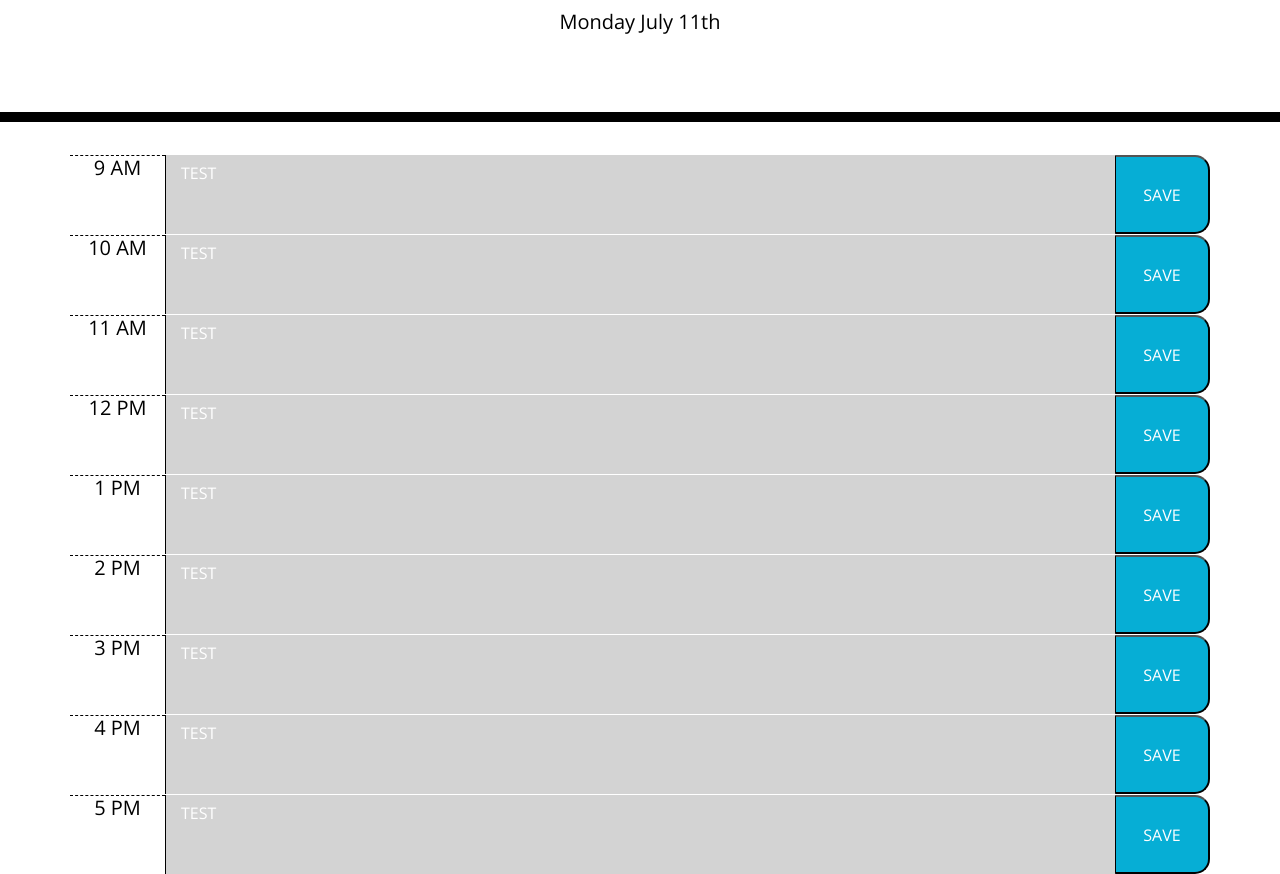
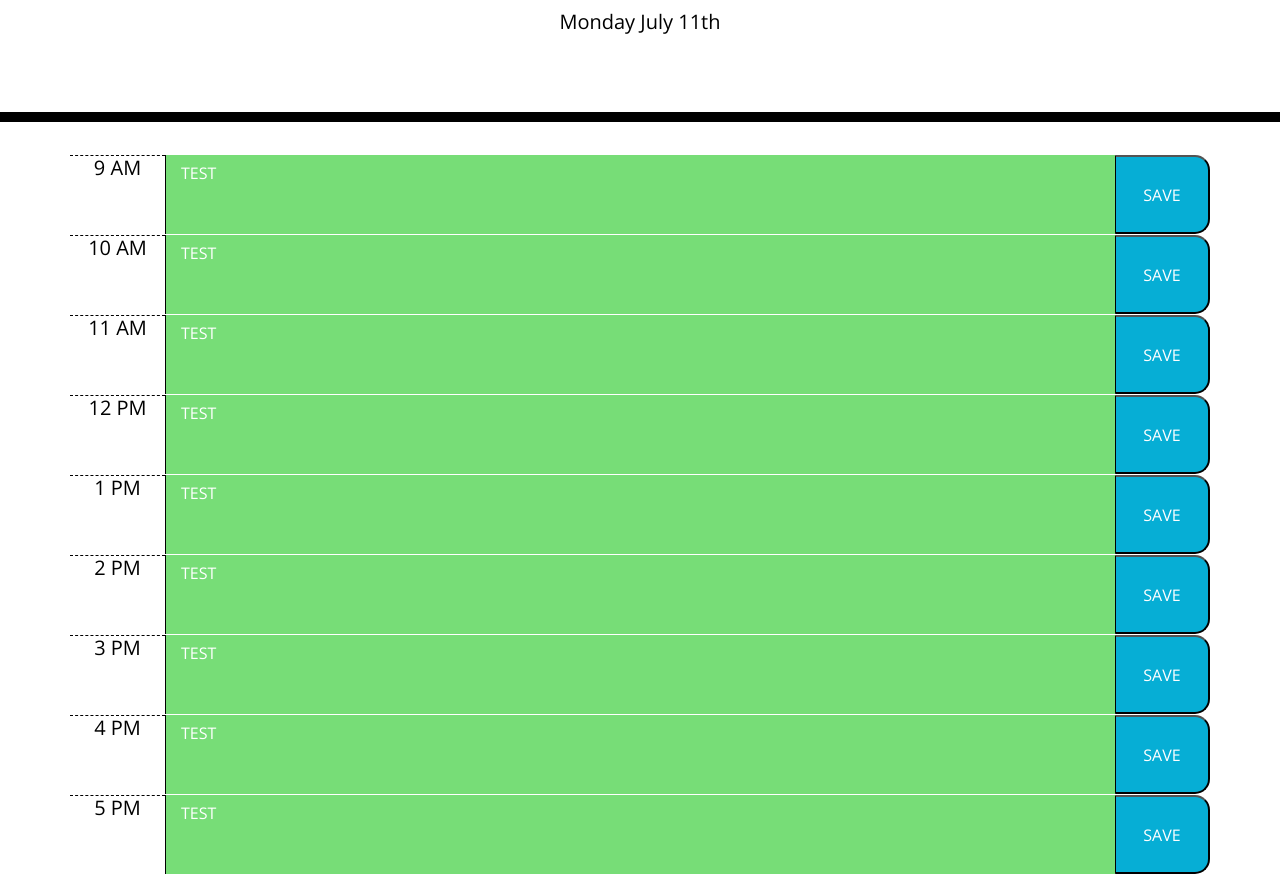
Before and after one commit to matt-wiser/weekly-challenge-5, a plain HTML site: page index.html in a window 1280 px wide. Shown: the part 182-1056 px from the top of the page. Drawn offline with nearby package versions, Linux system fonts and the light colour scheme.

Commit message:
added color coding functionality

```diff
--- a/index.html
+++ b/index.html
@@ -35,55 +35,55 @@
 
       <div class="time-block row">
           <h5 class="hour col-1">9 AM</h5>
-          <textarea class="past col-10">TEST</textarea>
+          <textarea class="col-10" data-hour="9">TEST</textarea>
           <button class="saveBtn col-1">SAVE</button>
       </div>
 
       <div class="time-block row">
         <h5 class="hour col-1">10 AM</h5>
-        <textarea class="past col-10">TEST</textarea>
+        <textarea class="col-10" data-hour="10">TEST</textarea>
         <button class="saveBtn col-1">SAVE</button>
       </div>
 
       <div class="time-block row">
         <h5 class="hour col-1">11 AM</h5>
-        <textarea class="past col-10">TEST</textarea>
+        <textarea class="col-10" data-hour="11">TEST</textarea>
         <button class="saveBtn col-1">SAVE</button>
       </div>
 
       <div class="time-block row">
         <h5 class="hour col-1">12 PM</h5>
-        <textarea class="past col-10">TEST</textarea>
+        <textarea class="col-10" data-hour="12">TEST</textarea>
         <button class="saveBtn col-1">SAVE</button>
       </div>
 
       <div class="time-block row">
         <h5 class="hour col-1">1 PM</h5>
-        <textarea class="past col-10">TEST</textarea>
+        <textarea class="col-10" data-hour="13">TEST</textarea>
         <button class="saveBtn col-1">SAVE</button>
       </div>
 
       <div class="time-block row">
         <h5 class="hour col-1">2 PM</h5>
-        <textarea class="past col-10">TEST</textarea>
+        <textarea class="col-10" data-hour="14">TEST</textarea>
         <button class="saveBtn col-1">SAVE</button>
       </div>
 
       <div class="time-block row">
         <h5 class="hour col-1">3 PM</h5>
-        <textarea class="past col-10">TEST</textarea>
+        <textarea class="col-10" data-hour="15">TEST</textarea>
         <button class="saveBtn col-1">SAVE</button>
       </div>
 
       <div class="time-block row">
         <h5 class="hour col-1">4 PM</h5>
-        <textarea class="past col-10">TEST</textarea>
+        <textarea class="col-10" data-hour="16">TEST</textarea>
         <button class="saveBtn col-1">SAVE</button>
       </div>
 
       <div class="time-block row">
         <h5 class="hour col-1">5 PM</h5>
-        <textarea class="past col-10">TEST</textarea>
+        <textarea class="col-10" data-hour="17">TEST</textarea>
         <button class="saveBtn col-1">SAVE</button>
       </div>
 
--- a/script.js
+++ b/script.js
@@ -2,8 +2,26 @@ var currentDate = moment().format("dddd MMMM Do");
 
 document.getElementById("currentDay").textContent = currentDate;
 
-var currentHour = moment().hour();
-var hourbefore = moment().isBefore(currentHour)
-var hourafter = moment().isAfter(currentHour)
+const currentHour = moment().hour();
+let textAreas = document.getElementsByTagName("textarea");
+// convert HTML collection of textAreas into an array
+textAreas = [].slice.call(textAreas);
 
-console.log(hourbefore, hourafter)
+function assessHour() {
+    textAreas.forEach(element => {
+        console.log(element.dataset.hour);
+        if (element.dataset.hour < currentHour) {
+            element.classList.add("past");
+        }
+        else if (element.dataset.hour > currentHour) {
+            element.classList.add("future");
+        }
+        else {
+            element.classList.add("present");
+        }
+
+    });
+}
+
+console.log(currentHour);
+assessHour();
```
